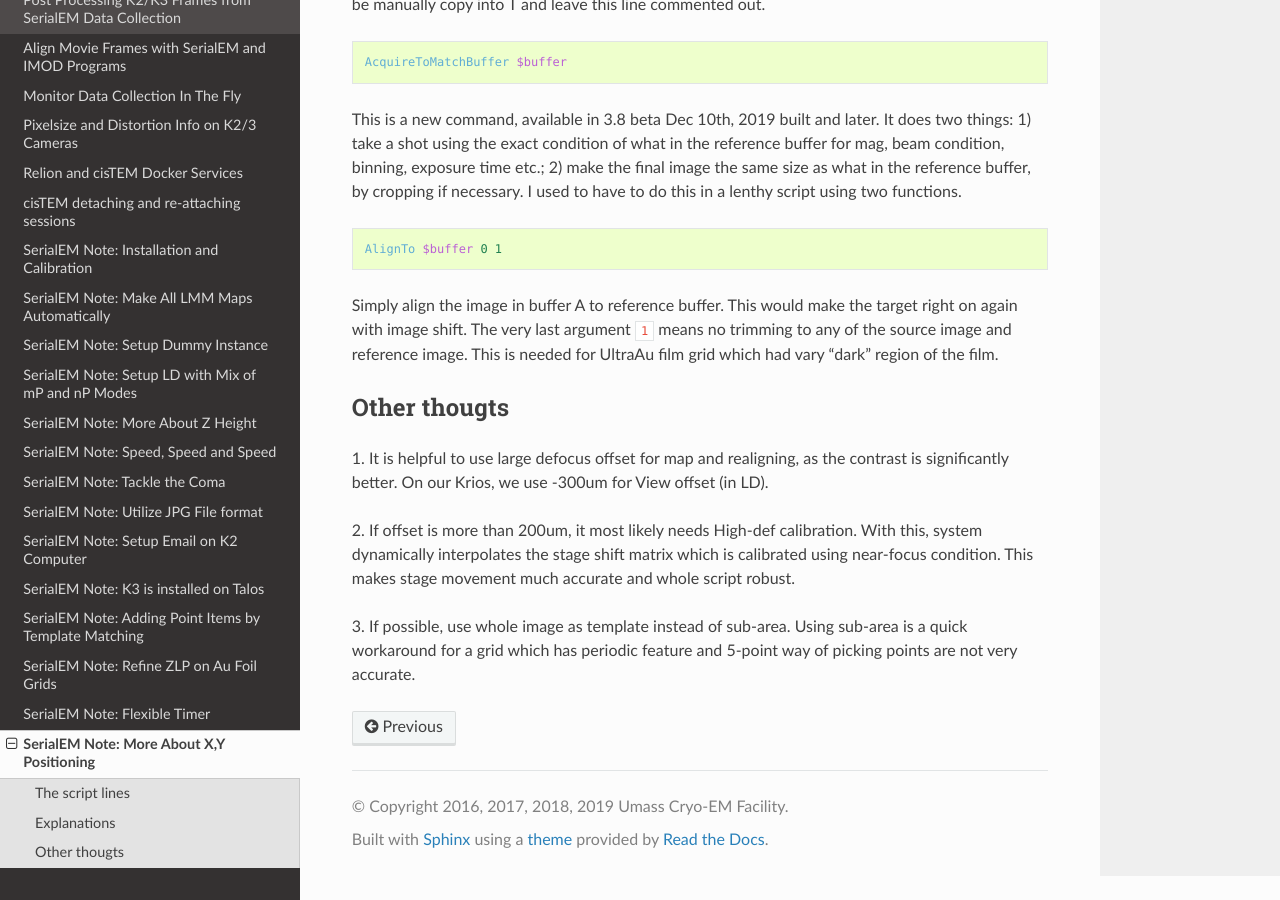
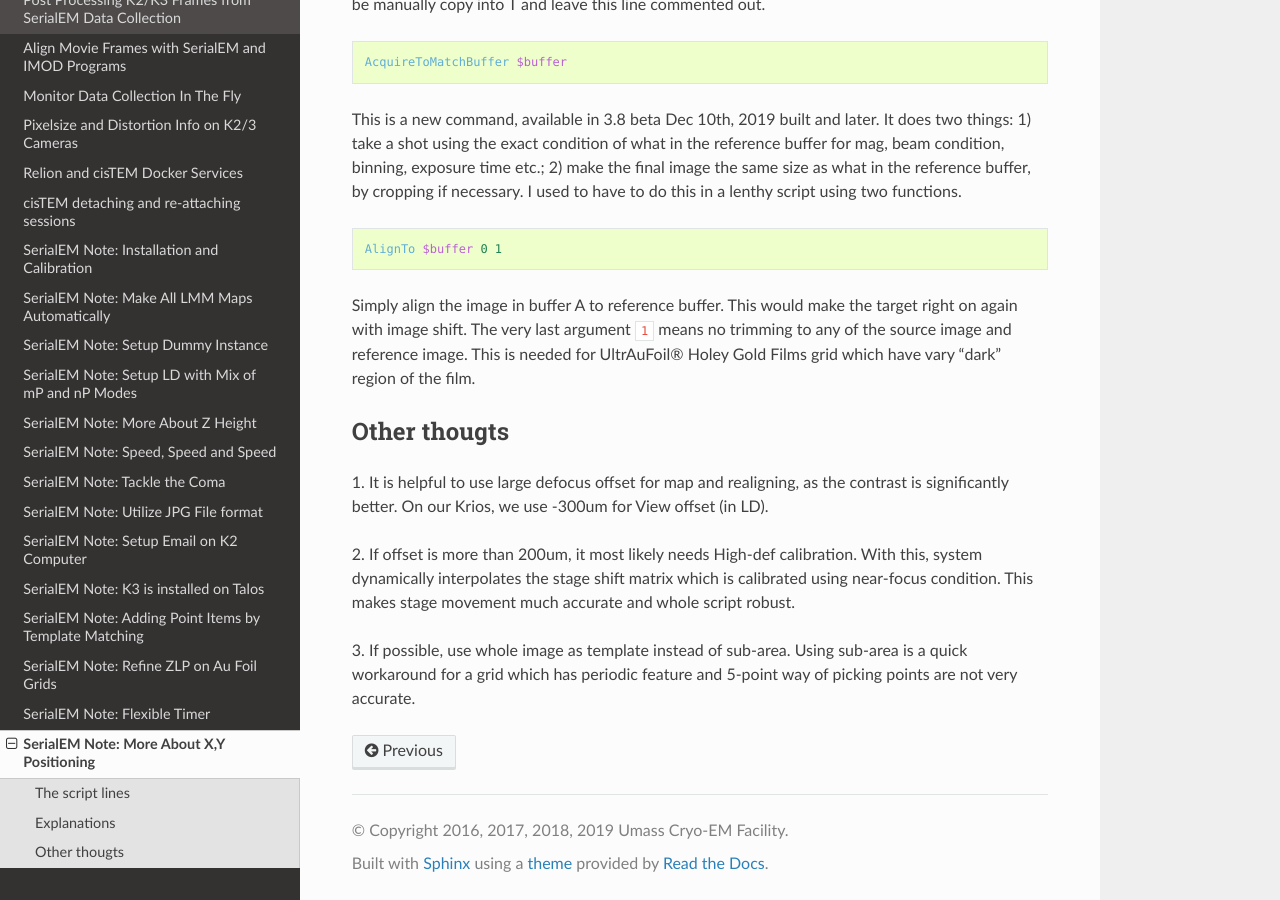
Before and after one commit to xuchen66/sphinx-emdocs, a Sphinx documentation site: the page built from source/serialem-note-more-about-XY-position.rst, in a window 1280 px wide and 900 px high, scrolled down 1777 px. Built offline with Sphinx 7.4.7 and the Read the Docs theme 2.0.0, drawn with Linux system fonts in a browser that asks for light colours; pages that are not in the unit, such as notebooks, are missing from menus.

Commit message:
Update serialem-note-more-about-XY-position.rst

```diff
--- a/source/serialem-note-more-about-XY-position.rst
+++ b/source/serialem-note-more-about-XY-position.rst
@@ -98,8 +98,7 @@ functions.
    AlignTo $buffer 0 1
 
 Simply align the image in buffer A to reference buffer. This would make the target right on again with image shift. The very
-last argument ``1`` means no trimming to any of the source image and reference image. This is needed for UltraAu film grid
-which had vary "dark" region of the film.
+last argument ``1`` means no trimming to any of the source image and reference image. This is needed for UltrAuFoil® Holey Gold Films grid which have vary "dark" region of the film.
 
 .. thoughs:
 
```
